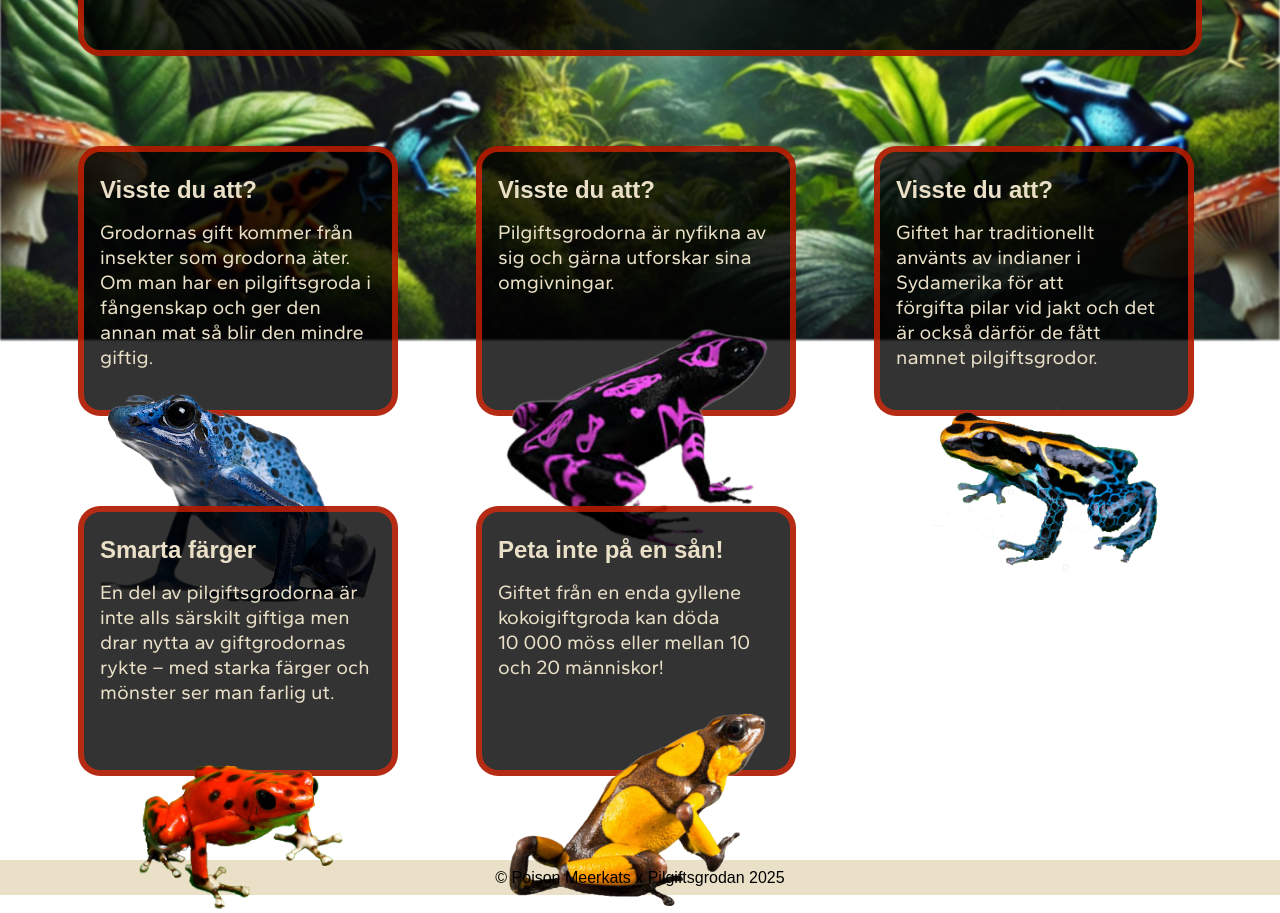
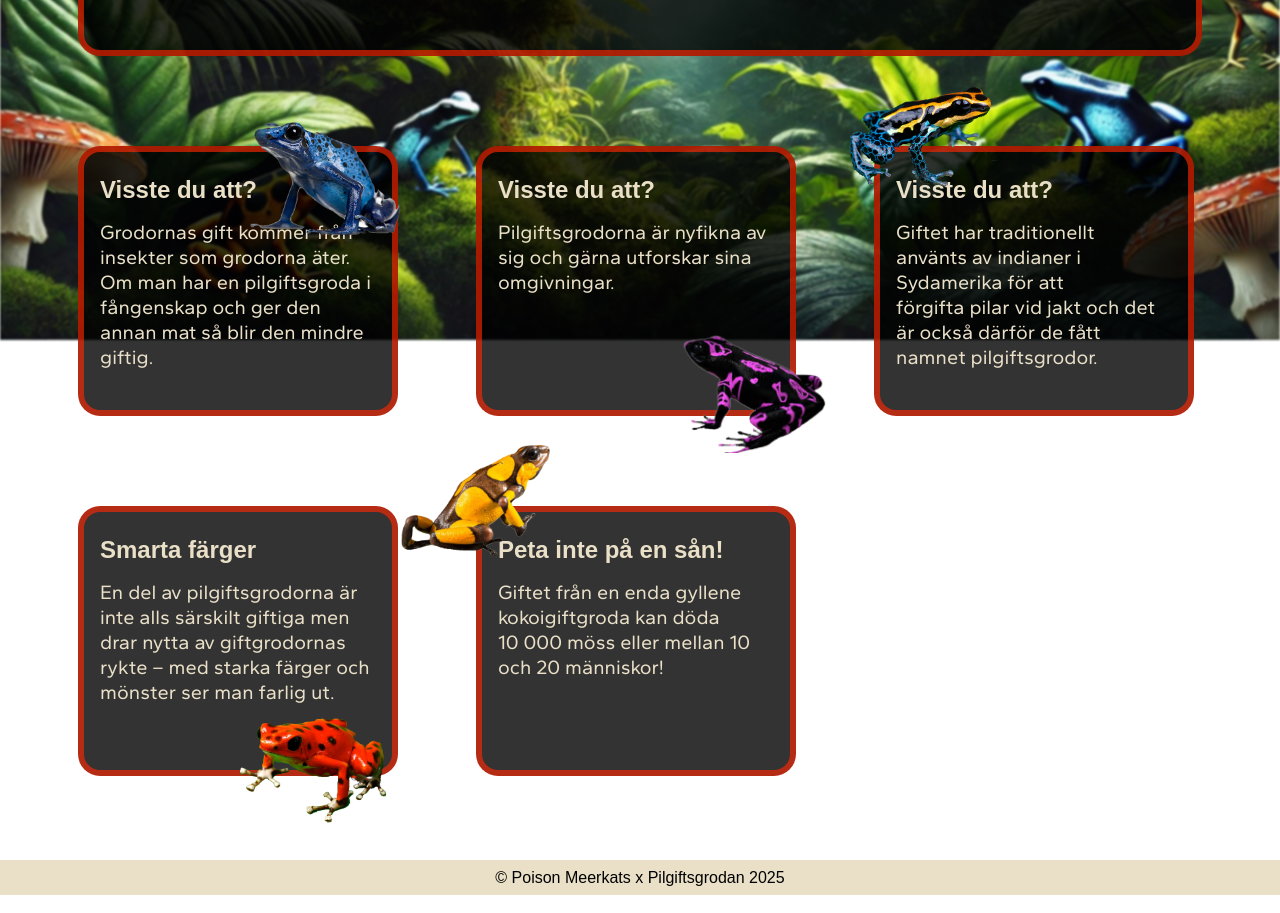
Before and after one commit to oliviaalmseger/Medieinstitutet-GroupProject-Vue-Pilgiftsgrodorna, a Vue app: page / in a window 1280 px wide. Shown: the part 460-1373 px from the top of the page. Built offline with nearby package versions, Linux system fonts and the light colour scheme; a web font is replaced by a local one.

Commit message:
✨ Feat: plaec the frogs
In
- mobile
- tablet
- desktop

Co-Authored-By: Olivia <166169277+oliviaalmseger@users.noreply.github.com>

```diff
--- a/src/components/CardArticle.vue
+++ b/src/components/CardArticle.vue
@@ -12,28 +12,33 @@ import WelcomeCard from './WelcomeCard.vue';
                     heading="Visste du att?"
                     content="Grodornas gift kommer från insekter som grodorna äter. Om man har en pilgiftsgroda i fångenskap och ger den annan mat så blir den mindre giftig."
                     image="src/assets/figma_components/frog-blue.png"
+                    imageClass="blue-frog"
                 />
 
                 <InfoCard
                     heading="Visste du att?"
                     content="Pilgiftsgrodorna är nyfikna av sig och gärna utforskar sina omgivningar."
                     image="src/assets/figma_components/frog-purple.png"
+                    imageClass="purple-frog"
                 />
 
                 <InfoCard
                     heading="Visste du att?"
                     content="Giftet har traditionellt använts av indianer i Sydamerika för att förgifta pilar vid jakt och det är också därför de fått namnet pilgiftsgrodor."
                     image="src/assets/figma_components/frog-yellow-blue.png"
+                    imageClass="yellow-blue-frog"
                 />
                 <InfoCard
                     heading="Smarta färger"
                     content="En del av pilgiftsgrodorna är inte alls särskilt giftiga men drar nytta av giftgrodornas rykte – med starka färger och mönster ser man farlig ut."
                     image="src/assets/figma_components/frog-red.png"
+                    imageClass="red-frog"
                 />
                 <InfoCard
                     heading="Peta inte på en sån!"
                     content="Giftet från en enda gyllene kokoigiftgroda kan döda 10 000 möss eller mellan 10 och 20 människor!"
                     image="src/assets/figma_components/frog-yellow.png"
+                    imageClass="yellow-frog"
                 />
             </article>
         </div>
--- a/src/components/InfoCard.vue
+++ b/src/components/InfoCard.vue
@@ -3,6 +3,7 @@ defineProps({
     heading: String,
     content: String,
     image: String,
+    imageClass: String,
 });
 </script>
 
@@ -10,7 +11,7 @@ defineProps({
     <section class="info-card">
         <h3>{{ heading }}</h3>
         <p>{{ content }}</p>
-        <img :src="image" alt="Image" />
+        <img :src="image" :class="imageClass" alt="Liten bild på en groda" />
     </section>
 </template>
 
@@ -28,6 +29,54 @@ defineProps({
     p {
         margin-bottom: 2.5rem;
     }
+
+    .blue-frog {
+        width: 100px;
+        height: auto;
+
+        position: absolute;
+        left: 330px;
+        top: 600px;
+    }
+
+    .purple-frog {
+        transform: scaleX(-1);
+        width: 100px;
+        height: auto;
+
+        position: absolute;
+        left: 355px;
+        top: 1117px;
+    }
+
+        .yellow-blue-frog {
+        transform: scaleX(-1);
+        width: 120px;
+        height: auto;
+
+        position: absolute;
+        left: 130px;
+        bottom: 978px;
+    }
+
+    .red-frog {
+        transform: scaleX(-1);
+        width: 170px;
+        height: auto;
+
+        position: absolute;
+        left: 290px;
+        bottom: 365px;
+    }
+
+    .yellow-frog {
+        width: 110px;
+        height: auto;
+
+        position: absolute;
+        left: 150px;
+        bottom: 325px;
+    }
 }
 
 @media (min-width: 834px) {
@@ -37,6 +86,54 @@ defineProps({
 
         p {
             margin-bottom: 1.5rem;
+        }
+
+        .blue-frog {
+        width: 130px;
+        height: auto;
+
+        position: absolute;
+        left: 580px;
+        top: 780px;
+        }
+
+        .purple-frog {
+        transform: scaleX(-1);
+        width: 130px;
+        height: auto;
+
+        position: absolute;
+        left: 600px;
+        top: 1240px;
+        }
+
+        .yellow-blue-frog {
+        transform: scaleX(-1);
+        width: 180px;
+        height: auto;
+
+        position: absolute;
+        left: 40px;
+        bottom: 810px;
+        }
+
+        .red-frog {
+        transform: scaleX(-1);
+        width: 170px;
+        height: auto;
+
+        position: absolute;
+        left: 565px;
+        bottom: 350px;
+        }
+
+        .yellow-frog {
+        width: 175px;
+        height: auto;
+
+        position: absolute;
+        left: 110px;
+        bottom: 255px;
         }
     }
 }
@@ -48,6 +145,54 @@ defineProps({
         padding: 1.5rem 1rem 0 1rem;
         margin-bottom: 20px;
         margin-right: 8px;
+
+        .blue-frog {
+        width: 150px;
+        height: auto;
+
+        position: absolute;
+        left: 250px;
+        top: 582px;
+        }
+
+        .purple-frog {
+        transform: scaleX(-1);
+        width: 150px;
+        height: auto;
+
+        position: absolute;
+        left: 680px;
+        top: 790px;
+        }
+
+        .yellow-blue-frog {
+        transform: scaleX(-1);
+        width: 180px;
+        height: auto;
+
+        position: absolute;
+        left: 840px;
+        bottom: 700px;
+        }
+
+        .red-frog {
+        transform: scaleX(-1);
+        width: 200px;
+        height: auto;
+
+        position: absolute;
+        left: 215px;
+        bottom: 70px;
+        }
+
+        .yellow-frog {
+        width: 160px;
+        height: auto;
+
+        position: absolute;
+        left: 395px;
+        bottom: 335px;
+        }
     }
 }
 </style>
```
